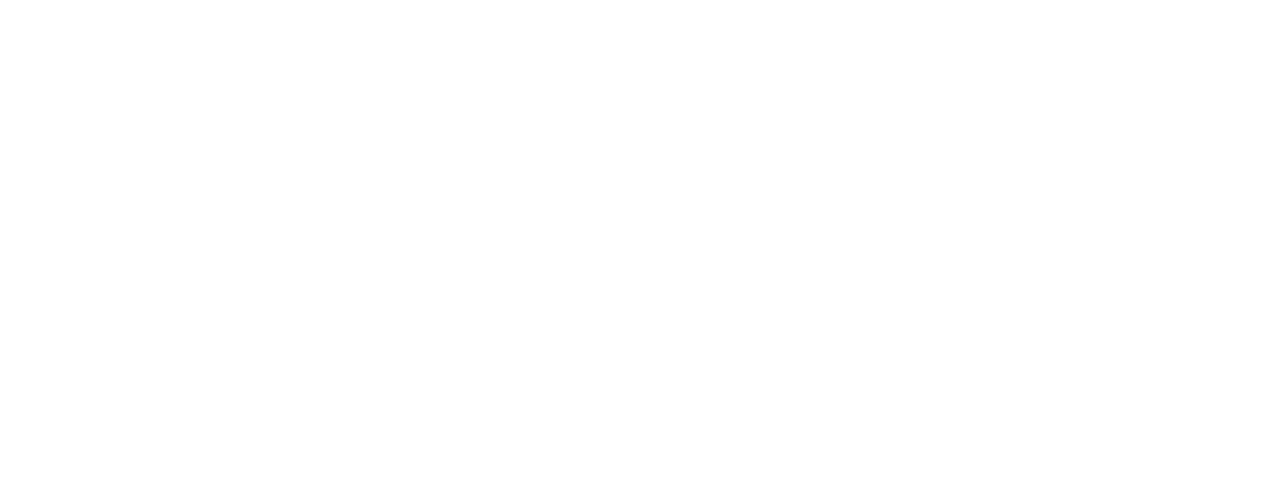
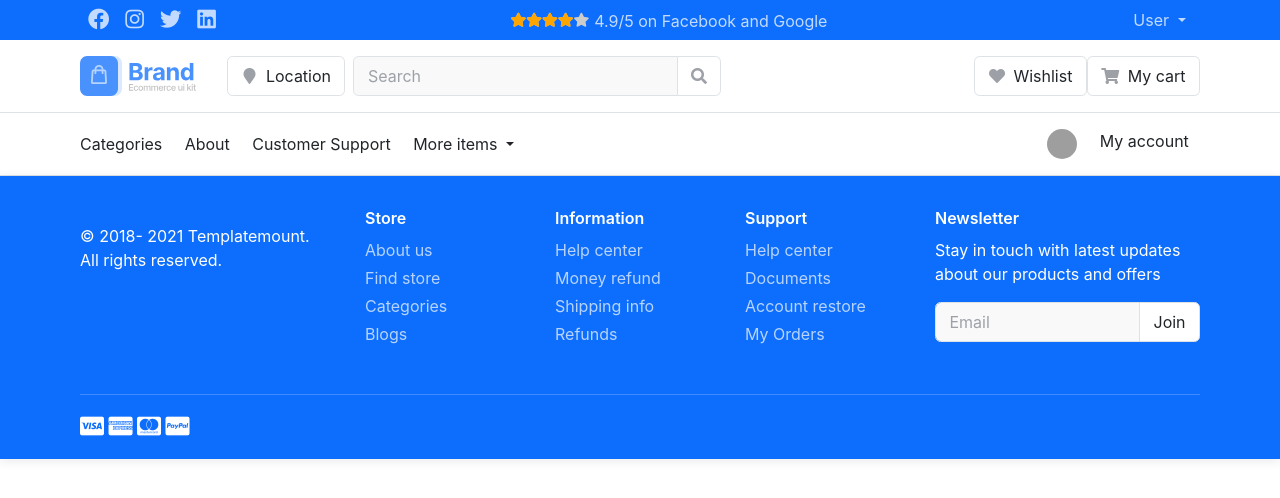
Before and after one commit to FaiezWaseem/e-commerce-store, a React (Create React App) app: page /Account in a window 1280 px wide. Before the commit this address had no page. Shown: the top 498 px of the page. Built offline with nearby package versions, Linux system fonts and the light colour scheme; grey boxes are pictures that could not be loaded.

Commit message:
created Account Screen

```diff
--- a/src/main/Screens/Account.js
+++ b/src/main/Screens/Account.js
@@ -0,0 +1,11 @@
+import React from 'react'
+import Header from "../component/Header"
+import Footer from "../component/Footer"
+export default function Account() {
+  return (
+    <div>
+        <Header />
+        <Footer />
+    </div>
+  )
+}
--- a/src/main/component/Header.jsx
+++ b/src/main/component/Header.jsx
@@ -7,19 +7,30 @@
    default: '', // default value (aka initial value)
  });
 
-
+const imageAvatar = "https://external-content.duckduckgo.com/iu/?u=https%3A%2F%2Ftse2.mm.bing.net%2Fth%3Fid%3DOIP.8F97-4tTe0kDw2M0XktW8gHaHZ%26pid%3DApi&f=1";
 const Header = ({page}) => {
    const history = useNavigate()
    const [searchQuery, setsearchQuery] = useRecoilState(query);
+   const [isLogin  , setIslogin] = React.useState(true);
    const ChangeLocation = (to) =>{
       history(to)
    }
-
-
 const HandleForm = (e) =>  {
    e.preventDefault();
    searchQuery != "" ? history("/search/"+searchQuery) : console.log("null")
 }
+
+const item = document.querySelectorAll(".nav-pills .nav-link")
+item.forEach(el =>  {
+   el.addEventListener("click" , (e)=>{
+      item.forEach(elem =>  {
+         elem.classList.remove("active")
+      })
+       el.classList.add("active")
+
+
+   })
+})
 
     return (
         <header className="section-header border-bottom">
@@ -109,10 +120,15 @@
                        </ul>
                     </li>
                  </ul>
-                 <ul className="navbar-nav ms-auto">
+                 {
+                    isLogin ?   <ul className="navbar-nav ms-auto">
+                    <li className="nav-item"> <a className="nav-link"  onClick={()=>ChangeLocation("/Account/")}> <img alt='profile' src={imageAvatar}  style={{ width : 30 , height : 30 , borderRadius : "50%"}} />  </a> </li>
+                    <li className="nav-item"> <a className="nav-link"  onClick={()=>ChangeLocation("/Account/")}>My account </a> </li>
+                 </ul>:  <ul className="navbar-nav ms-auto">
                     <li className="nav-item"> <a className="nav-link"  onClick={()=>ChangeLocation("/signin/")} >Sign in </a> </li>
                     <li className="nav-item"> <a className="nav-link"  onClick={()=>ChangeLocation("/register/")}>Register </a> </li>
                  </ul>
+                 }
               </div>
 
            </div>
--- a/src/main/component/search/ListItem.jsx
+++ b/src/main/component/search/ListItem.jsx
@@ -13,13 +13,13 @@
    }
 
   return (
-    <div  onClick={()=>history("/view/3/")}>
+    <div  >
         <article className="card card-product-list">
    <div className="row g-0">
-      <aside className="col-xl-3 col-lg-4 col-md-12 col-12">
+      <aside className="col-xl-3 col-lg-4 col-md-12 col-12"   onClick={()=>history("/view/3/")}>
       <a href="#" className="img-wrap"> <img src="../assets/images/3.jpg"/> </a> </aside>
 
-      <div className="col-xl-6 col-lg-5 col-md-7 col-sm-7">
+      <div className="col-xl-6 col-lg-5 col-md-7 col-sm-7"  onClick={()=>history("/view/3/")}>
          <div className="card-body">
             <a href="#" className="h6 title mb-3"> Xiaomi Redmi 8 Original Global 128GB </a>
             <ul className="list-check mb-2">
--- a/src/route.js
+++ b/src/route.js
@@ -7,6 +7,7 @@
 import Register from "./main/Screens/Register"
 import ProductView from "./main/Screens/ProductView"
 import Cart from "./main/Screens/Cart"
+import Account from "./main/Screens/Account"
 export default function AppRoutes() {
   return (
     <Router>
@@ -32,6 +33,9 @@
     <Route path="/MyCart/" exact element={<Cart />} />
    </Routes>
    <Routes>
+    <Route path="/Account/" exact element={<Account />} />
+   </Routes>
+   <Routes>
     <Route path="/view/:id/" exact element={<ProductView />} />
    </Routes>
   </Router>
```
